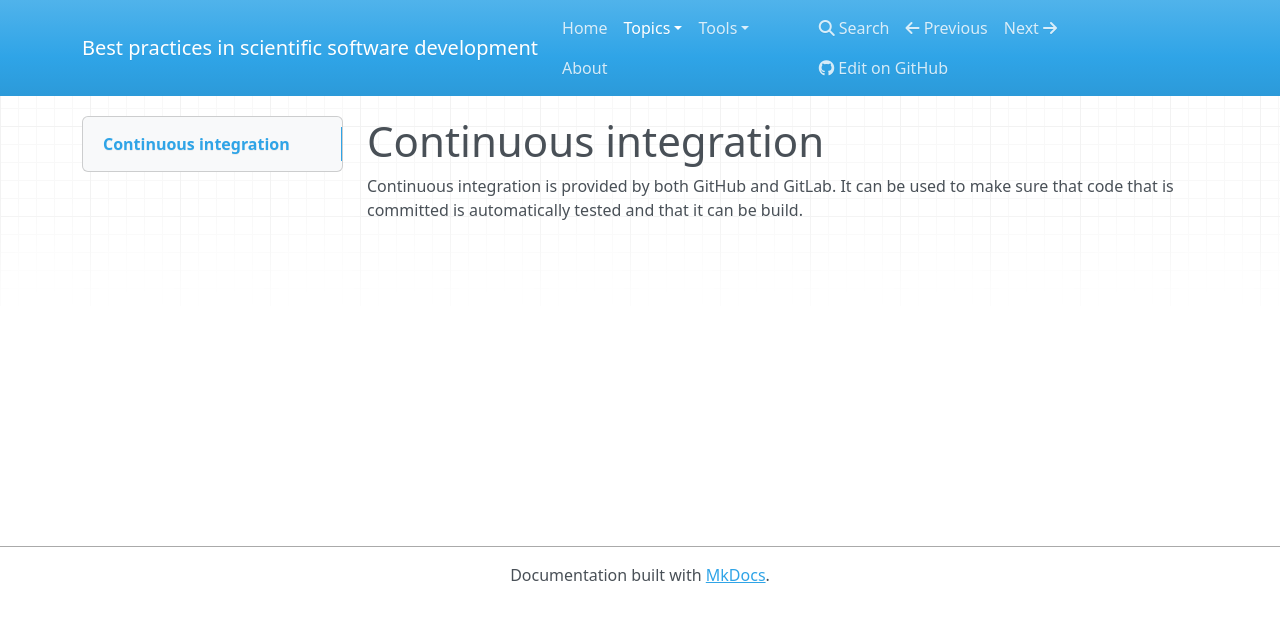
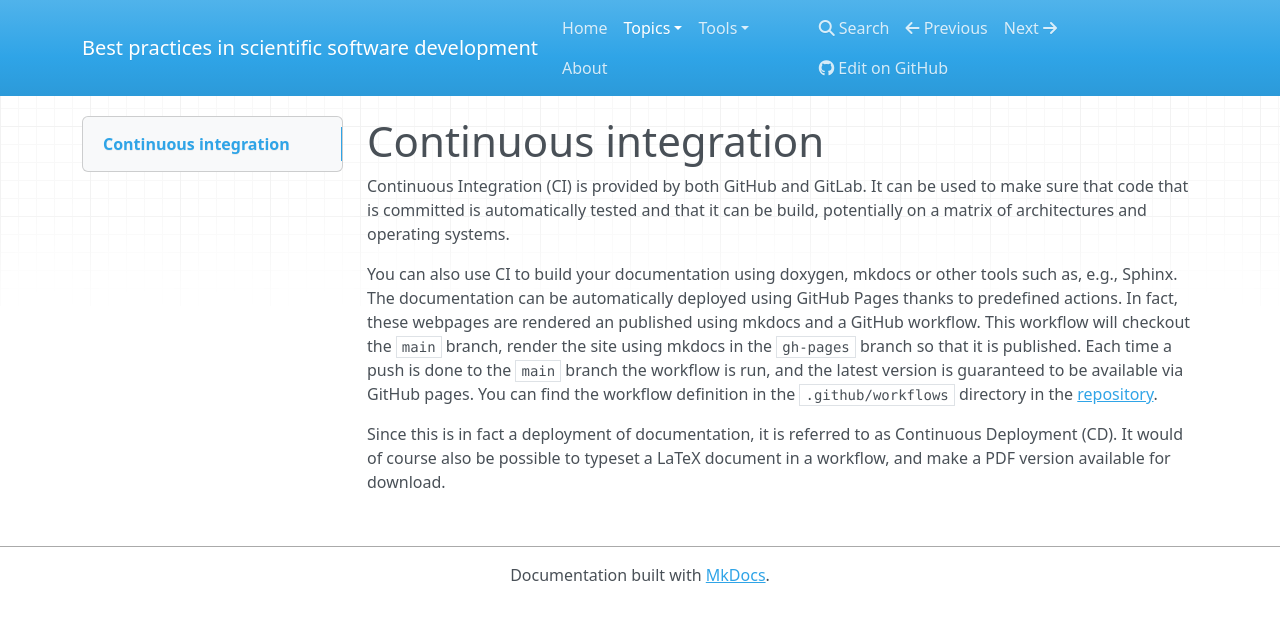
Before and after one commit to gjbex/Best-practices-for-scientific-computing, an MkDocs documentation site: the page built from docs/continuous_integration.md, in a window 1280 px wide. Shown: the top 622 px of the page. Built offline with MkDocs 1.6.1, drawn with Linux system fonts in a browser that asks for light colours; nearby versions of some CDN libraries.

Commit message:
Add basic usage of CI

```diff
--- a/docs/continuous_integration.md
+++ b/docs/continuous_integration.md
@@ -1,5 +1,19 @@
 # Continuous integration
 
-Continuous integration is provided by both GitHub and GitLab.  It can be
-used to make sure that code that is committed is automatically tested and
-that it can be build.
+Continuous Integration (CI) is provided by both GitHub and GitLab.  It can be
+used to make sure that code that is committed is automatically tested and that
+it can be build, potentially on a matrix of architectures and operating systems.
+
+You can also use CI to build your documentation using doxygen, mkdocs or other
+tools such as, e.g., Sphinx.  The documentation can be automatically deployed
+using GitHub Pages thanks to predefined actions.  In fact, these webpages are
+rendered an published using mkdocs and a GitHub workflow.  This workflow will
+checkout the `main` branch, render the site using mkdocs in the `gh-pages`
+branch so that it is published.  Each time a push is done to the `main` branch
+the workflow is run, and the latest version is guaranteed to be available via
+GitHub pages.  You can find the workflow definition in the `.github/workflows`
+directory in the [repository]().
+
+Since this is in fact a deployment of documentation, it is referred to as
+Continuous Deployment (CD).  It would of course also be possible to typeset
+a LaTeX document in a workflow, and make a PDF version available for download.
```
